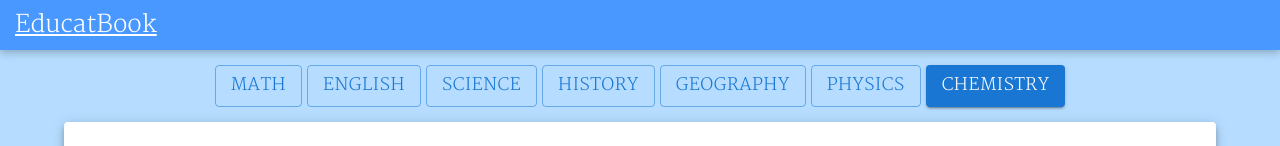
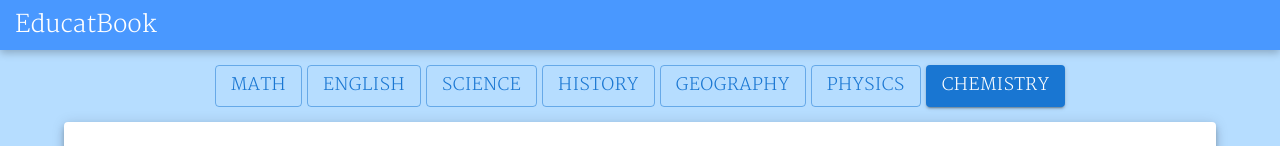
Before and after one commit to AmitFikler/educatebook, a React (Create React App) app in the folder frontend/: page /chat/chemistry in a window 1280 px wide. Shown: the top 146 px of the page. Built offline with nearby package versions, Linux system fonts and the light colour scheme; no server answers; sample sign-in values are in the browser's storage.

Commit message:
🩹 Minor fixes

```diff
--- a/frontend/src/component/Chat/MessageGroup.tsx
+++ b/frontend/src/component/Chat/MessageGroup.tsx
@@ -39,7 +39,7 @@ function MessageGroup({ chat }: { chat: Message[] }) {
                     message.username === user!.fullName ? 'myTime' : 'yourTime'
                   }
                 >
-                  {moment(message.createdAt).format('DD/MM/YY, hh:mm:ss a')}
+                  {moment(message.createdAt).format('DD/MM/YY, hh:mm:ss A')}
                 </p>
               </div>
             </li>
--- a/frontend/src/component/SignAndLog/LoginPage.tsx
+++ b/frontend/src/component/SignAndLog/LoginPage.tsx
@@ -6,6 +6,7 @@ import { useContext, useState } from 'react';
 import axios from 'axios';
 import { setToken } from '../../helpers/tokenHelper';
 import { UserContext } from '../../contexts/User/UserContext';
+import Logo from '../Logo';
 
 function LoginPage() {
   const { setUser } = useContext(UserContext)!;
@@ -23,7 +24,7 @@ function LoginPage() {
       const { data } = await axios.post(
         `${process.env.REACT_APP_SERVER_URI}/api/login`,
         {
-          username: email,
+          email,
           password,
         }
       );
--- a/frontend/src/index.css
+++ b/frontend/src/index.css
@@ -7,3 +7,7 @@ body {
   margin: 0;
   background-color: rgb(182, 221, 255);
 }
+
+.logo {
+  text-decoration: none;
+}
```
